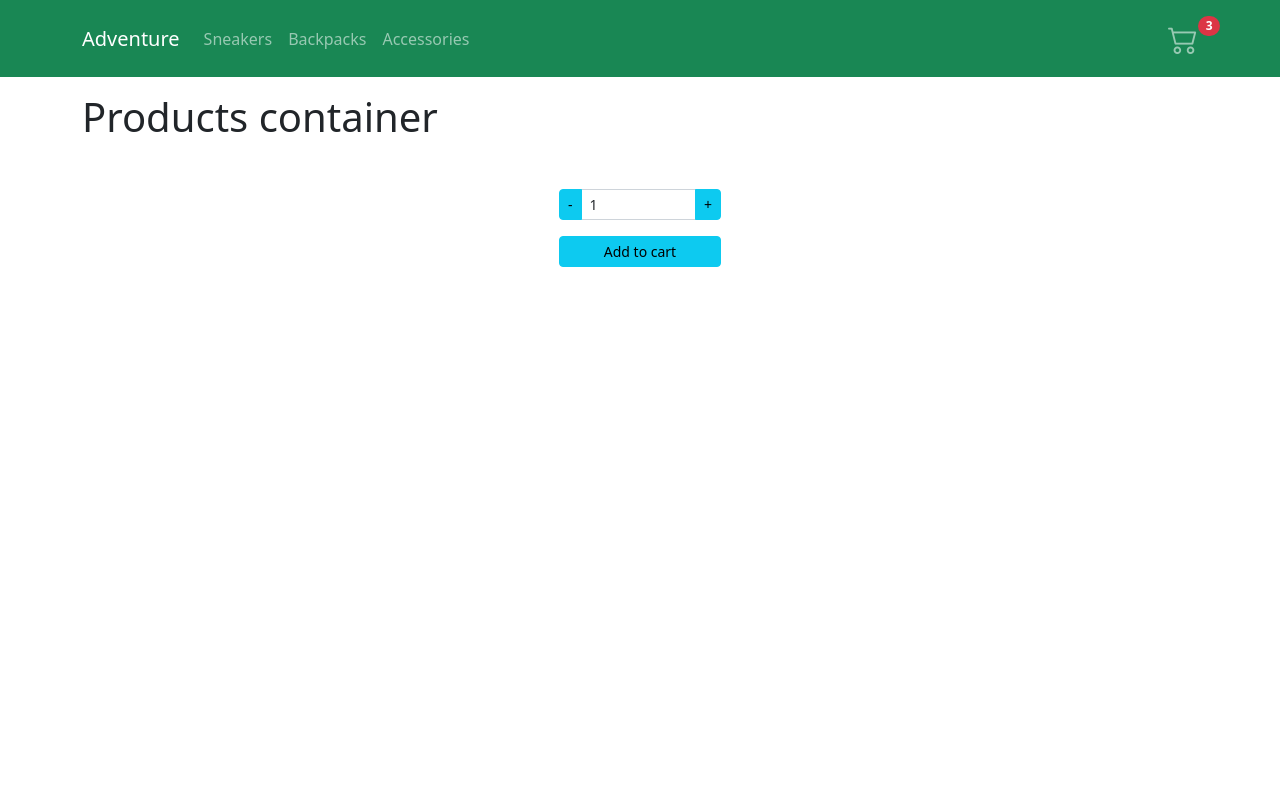
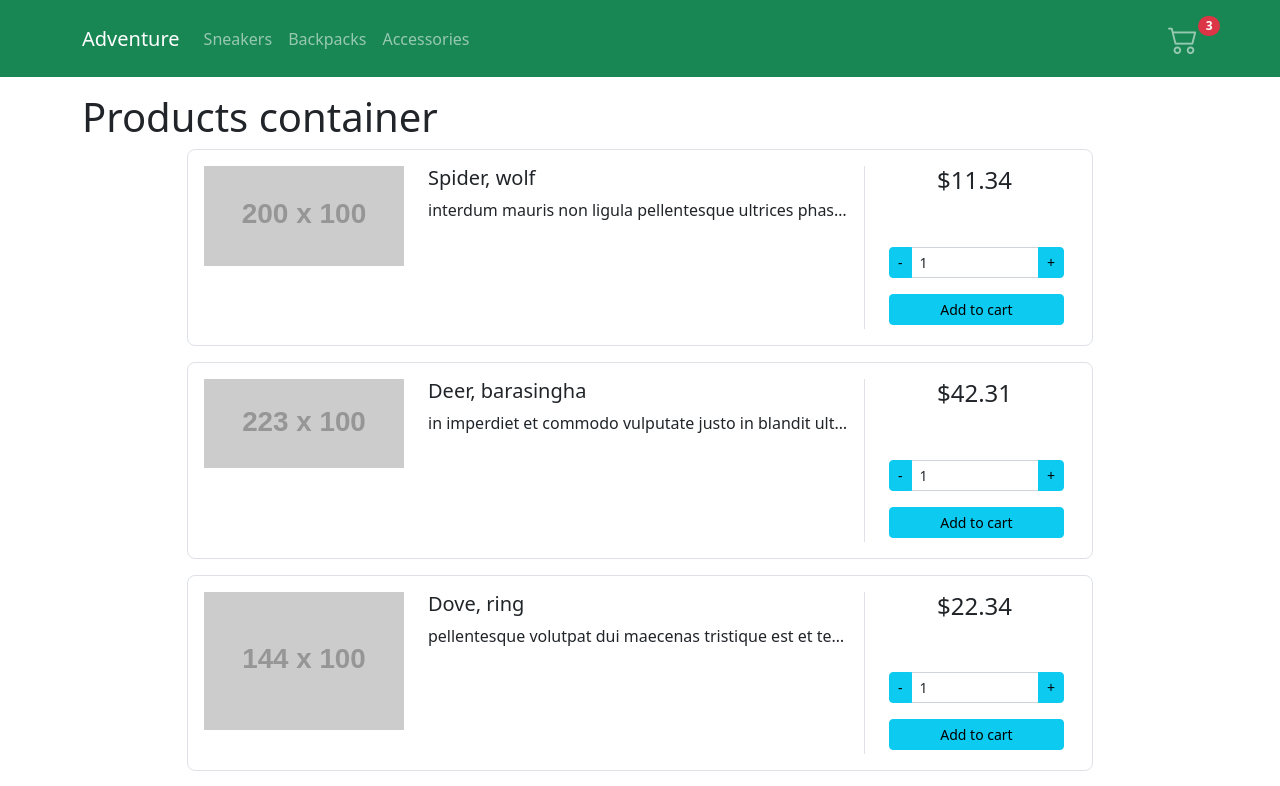
Before and after one commit to JoaquinBuxo/react-ecommerce, a React (Create React App) app: page / in a window 1280 px wide. Shown: the top 786 px of the page. Built offline with nearby package versions, Linux system fonts and the light colour scheme.

Commit message:
adding list of mock products

```diff
--- a/src/App.js
+++ b/src/App.js
@@ -8,7 +8,7 @@ function App() {
     <div className="App">
       <header className="App-header">
         <NavBar />
-        <ItemListContainer greeting="Products container" />
+        <ItemListContainer title="Products container" />
       </header>
     </div>
   );
--- /dev/null
+++ b/src/components/Item.jsx
@@ -0,0 +1,48 @@
+import ItemCount from "./ItemCount";
+
+const Item = (props) => {
+  const onAdd = (numProducts) => {
+    console.log(`Have been added ${numProducts} products to the cart`);
+  };
+
+  return (
+    <div className="container">
+      <div className="row justify-content-center mb-3">
+        <div className="col-md-12 col-xl-10">
+          <div className="card shadow-0 border rounded-3">
+            <div className="card-body">
+              <div className="row">
+                <div className="col-md-12 col-lg-3 col-xl-3 mb-4 mb-lg-0">
+                  <div className="bg-image hover-zoom ripple rounded ripple-surface">
+                    <img src={props.itemData["item-image"]} className="w-100" />
+                    <a href="#!">
+                      <div className="hover-overlay">
+                        <div className="mask"></div>
+                      </div>
+                    </a>
+                  </div>
+                </div>
+                <div className="col-md-6 col-lg-6 col-xl-6">
+                  <h5>{props.itemData["item-name"]}</h5>
+                  <p className="text-truncate mb-4 mb-md-0">
+                    {props.itemData["item-description"]}
+                  </p>
+                </div>
+                <div className="col-md-6 col-lg-3 col-xl-3 border-sm-start-none border-start">
+                  <div className="d-flex flex-column align-items-center mb-1">
+                    <h4 className="mb-1 me-1">
+                      {props.itemData["item-price"]}
+                    </h4>
+                    <ItemCount stock={5} init={1} onAdd={onAdd} />
+                  </div>
+                </div>
+              </div>
+            </div>
+          </div>
+        </div>
+      </div>
+    </div>
+  );
+};
+
+export default Item;
--- a/src/components/ItemCount.jsx
+++ b/src/components/ItemCount.jsx
@@ -18,8 +18,7 @@ const ItemCount = (props) => {
   return (
     <div className="container mt-5">
       <div className="row">
-        <div className="col-sm-5"></div>
-        <div className="col-sm-2 col-sm-offset-2">
+        <div className="col-sm-12">
           <div className="input-group mb-3">
             <button className="btn btn-info btn-sm" onClick={removeItem}>
               -
@@ -36,7 +35,6 @@ const ItemCount = (props) => {
             Add to cart
           </button>
         </div>
-        <div className="col-sm-5"></div>
       </div>
     </div>
   );
--- /dev/null
+++ b/src/components/ItemList.jsx
@@ -0,0 +1,13 @@
+import Item from "./Item";
+
+const ItemList = (props) => {
+  return (
+    <div>
+      {props.items.map((item) => (
+        <Item key={item.id} itemData={item} />
+      ))}
+    </div>
+  );
+};
+
+export default ItemList;
--- a/src/components/ItemListContainer.jsx
+++ b/src/components/ItemListContainer.jsx
@@ -1,14 +1,22 @@
-import ItemCount from "./ItemCount";
+import products from "../data/MOCK_DATA.json";
+import { useState } from "react";
+import ItemList from "./ItemList";
 
 const ItemListContainer = (props) => {
-  const onAdd = (numProducts) => {
-    console.log(`Have been added ${numProducts} products to the cart`);
-  };
+  const [productList, setProductList] = useState([]);
+
+  const getProductList = new Promise((resolve, reject) => {
+    setTimeout(() => {
+      resolve(products);
+    }, 2000);
+  });
+
+  getProductList.then((res) => setProductList(res));
 
   return (
     <div className="container mt-3">
-      <h1>{props.greeting}</h1>
-      <ItemCount stock={5} init={1} onAdd={onAdd} />
+      <h1>{props.title}</h1>
+      <ItemList items={productList} />
     </div>
   );
 };
--- /dev/null
+++ b/src/data/MOCK_DATA.json
@@ -0,0 +1,72 @@
+[
+  {
+    "id": 1,
+    "item-image": "http://dummyimage.com/200x100.png/dddddd/000000",
+    "item-name": "Spider, wolf",
+    "item-description": "interdum mauris non ligula pellentesque ultrices phasellus id sapien in sapien iaculis congue vivamus metus arcu adipiscing molestie hendrerit at vulputate vitae nisl aenean lectus pellentesque eget",
+    "item-price": "$11.34"
+  },
+  {
+    "id": 2,
+    "item-image": "http://dummyimage.com/223x100.png/5fa2dd/ffffff",
+    "item-name": "Deer, barasingha",
+    "item-description": "in imperdiet et commodo vulputate justo in blandit ultrices enim lorem ipsum dolor sit amet consectetuer adipiscing elit proin interdum mauris non ligula",
+    "item-price": "$42.31"
+  },
+  {
+    "id": 3,
+    "item-image": "http://dummyimage.com/144x100.png/5fa2dd/ffffff",
+    "item-name": "Dove, ring",
+    "item-description": "pellentesque volutpat dui maecenas tristique est et tempus semper est quam pharetra magna ac consequat metus sapien ut nunc vestibulum ante ipsum",
+    "item-price": "$22.34"
+  },
+  {
+    "id": 4,
+    "item-image": "http://dummyimage.com/230x100.png/dddddd/000000",
+    "item-name": "Yellow-throated sandgrouse",
+    "item-description": "justo sit amet sapien dignissim vestibulum vestibulum ante ipsum primis in faucibus orci luctus et ultrices posuere cubilia curae nulla dapibus dolor vel est donec odio justo",
+    "item-price": "$15.72"
+  },
+  {
+    "id": 5,
+    "item-image": "http://dummyimage.com/184x100.png/ff4444/ffffff",
+    "item-name": "Great kiskadee",
+    "item-description": "id ligula suspendisse ornare consequat lectus in est risus auctor sed tristique in tempus sit amet sem fusce consequat nulla",
+    "item-price": "$24.04"
+  },
+  {
+    "id": 6,
+    "item-image": "http://dummyimage.com/146x100.png/5fa2dd/ffffff",
+    "item-name": "Kirk's dik dik",
+    "item-description": "nulla suspendisse potenti cras in purus eu magna vulputate luctus cum sociis natoque penatibus et magnis dis parturient montes nascetur ridiculus mus vivamus vestibulum sagittis sapien cum sociis",
+    "item-price": "$34.11"
+  },
+  {
+    "id": 7,
+    "item-image": "http://dummyimage.com/101x100.png/cc0000/ffffff",
+    "item-name": "Gecko, tokay",
+    "item-description": "id sapien in sapien iaculis congue vivamus metus arcu adipiscing molestie hendrerit at vulputate vitae nisl aenean lectus pellentesque eget",
+    "item-price": "$11.95"
+  },
+  {
+    "id": 8,
+    "item-image": "http://dummyimage.com/174x100.png/5fa2dd/ffffff",
+    "item-name": "Cape clawless otter",
+    "item-description": "consequat varius integer ac leo pellentesque ultrices mattis odio donec vitae nisi nam ultrices libero non mattis pulvinar nulla pede ullamcorper augue a suscipit",
+    "item-price": "$30.13"
+  },
+  {
+    "id": 9,
+    "item-image": "http://dummyimage.com/129x100.png/dddddd/000000",
+    "item-name": "African buffalo",
+    "item-description": "viverra pede ac diam cras pellentesque volutpat dui maecenas tristique est et tempus semper est quam pharetra magna ac consequat metus sapien ut",
+    "item-price": "$24.01"
+  },
+  {
+    "id": 10,
+    "item-image": "http://dummyimage.com/151x100.png/5fa2dd/ffffff",
+    "item-name": "Woodpecker, red-headed",
+    "item-description": "eget semper rutrum nulla nunc purus phasellus in felis donec semper sapien a libero nam dui proin leo odio porttitor id consequat in consequat ut nulla sed",
+    "item-price": "$33.78"
+  }
+]
```
